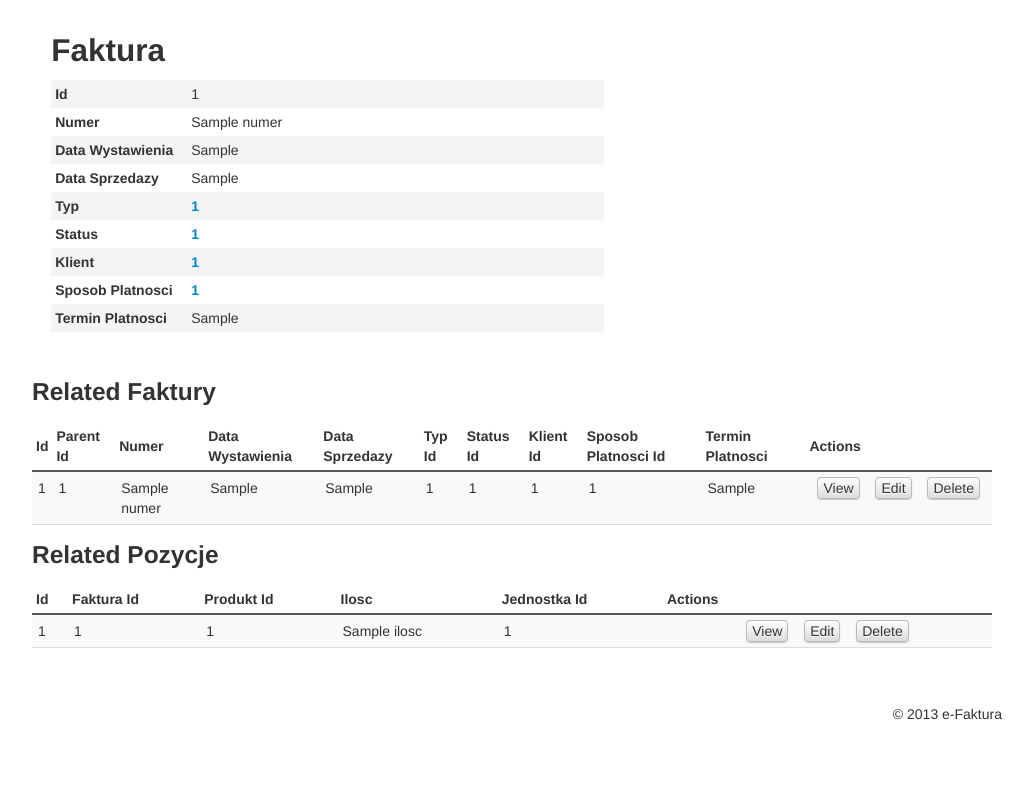
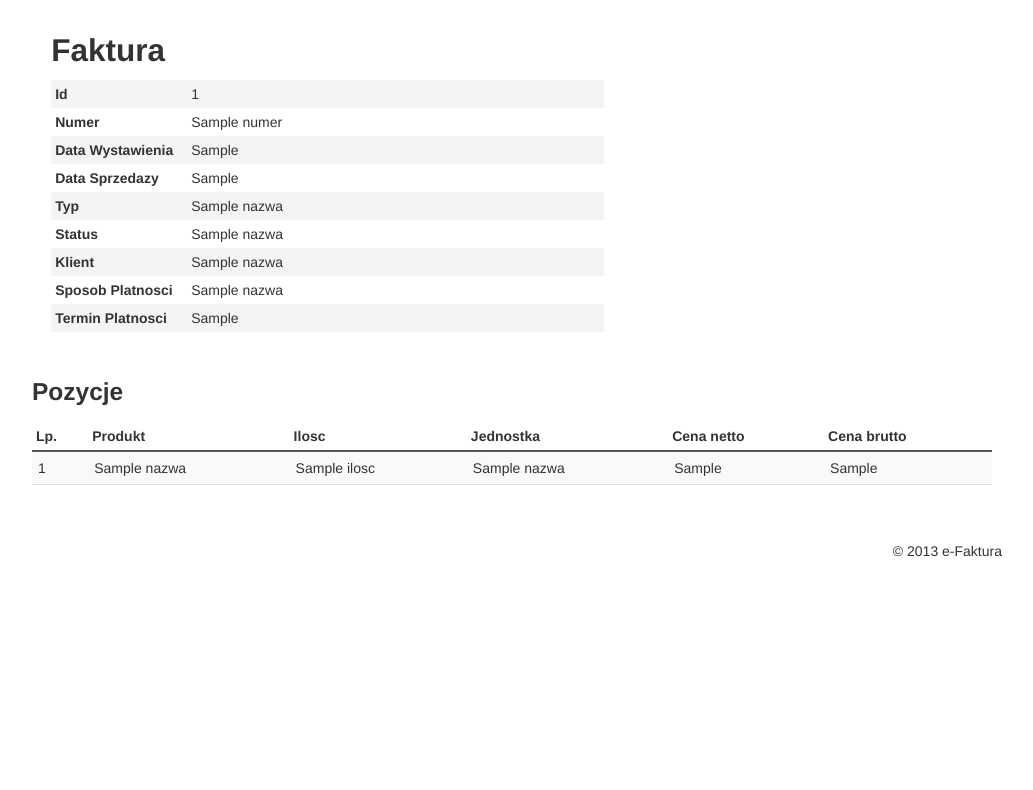
Before and after one commit to e-faktura/projekt, a CakePHP app: the page made by app/View/Faktury/view.ctp in a window 1280 px wide. Shown: the part 163-953 px from the top of the page, without its empty margins (128-1161 px from the left). After the commit the page ends 720 px from the top, so only its background shows below. Run offline with PHP 8.4 and a stand-in for CakePHP, Linux system fonts and the light colour scheme; the template is opened without the code that fills it: most values are stand-ins (such as "Sample title", 1, 10 or a date in 2020); data that the repository does not hold is empty; some libraries are stand-ins or nearby versions.

Commit message:
Wyświetlanie faktur
Dalsze prace przy wyświetlaniu faktur...

```diff
--- a/app/Controller/FakturyController.php
+++ b/app/Controller/FakturyController.php
@@ -28,7 +28,7 @@ class FakturyController extends AppController {
 		if (!$this->Faktura->exists($id)) {
 			throw new NotFoundException(__('Invalid faktura'));
 		}
-		$options = array('conditions' => array('Faktura.' . $this->Faktura->primaryKey => $id));
+		$options = array('conditions' => array('Faktura.' . $this->Faktura->primaryKey => $id), 'recursive' => 2);
 		$this->set('faktura', $this->Faktura->find('first', $options));
 	}
 
--- a/app/View/Faktury/view.ctp
+++ b/app/View/Faktury/view.ctp
@@ -23,22 +23,22 @@
 		</dd>
 		<dt><?php echo __('Typ'); ?></dt>
 		<dd>
-			<?php echo $this->Html->link($faktura['Typ']['id'], array('controller' => 'typy', 'action' => 'view', $faktura['Typ']['id'])); ?>
+			<?php echo h($faktura['Typ']['nazwa']); ?>
 			&nbsp;
 		</dd>
 		<dt><?php echo __('Status'); ?></dt>
 		<dd>
-			<?php echo $this->Html->link($faktura['Status']['id'], array('controller' => 'statusy', 'action' => 'view', $faktura['Status']['id'])); ?>
+			<?php echo h($faktura['Status']['nazwa']); ?>
 			&nbsp;
 		</dd>
 		<dt><?php echo __('Klient'); ?></dt>
 		<dd>
-			<?php echo $this->Html->link($faktura['Klient']['id'], array('controller' => 'klienci', 'action' => 'view', $faktura['Klient']['id'])); ?>
+			<?php echo h($faktura['Klient']['nazwa']); ?>
 			&nbsp;
 		</dd>
 		<dt><?php echo __('Sposob Platnosci'); ?></dt>
 		<dd>
-			<?php echo $this->Html->link($faktura['SposobPlatnosci']['id'], array('controller' => 'sposoby_platnosci', 'action' => 'view', $faktura['SposobPlatnosci']['id'])); ?>
+			<?php echo h($faktura['SposobPlatnosci']['nazwa']); ?>
 			&nbsp;
 		</dd>
 		<dt><?php echo __('Termin Platnosci'); ?></dt>
@@ -69,87 +69,32 @@
 		<li><?php echo $this->Html->link(__('New Pozycja'), array('controller' => 'pozycje', 'action' => 'add')); ?> </li>
 	</ul>
 </div>
+
 <div class="related">
-	<h3><?php echo __('Related Faktury'); ?></h3>
-	<?php if (!empty($faktura['ChildFaktura'])): ?>
+	<h3>Pozycje</h3>
+
+	<?php if (!empty($faktura['Pozycja'])): ?>
 	<table cellpadding = "0" cellspacing = "0">
 	<tr>
-		<th><?php echo __('Id'); ?></th>
-		<th><?php echo __('Parent Id'); ?></th>
-		<th><?php echo __('Numer'); ?></th>
-		<th><?php echo __('Data Wystawienia'); ?></th>
-		<th><?php echo __('Data Sprzedazy'); ?></th>
-		<th><?php echo __('Typ Id'); ?></th>
-		<th><?php echo __('Status Id'); ?></th>
-		<th><?php echo __('Klient Id'); ?></th>
-		<th><?php echo __('Sposob Platnosci Id'); ?></th>
-		<th><?php echo __('Termin Platnosci'); ?></th>
-		<th class="actions"><?php echo __('Actions'); ?></th>
+		<th>Lp.</th>
+		<th>Produkt</th>
+		<th>Ilosc</th>
+		<th>Jednostka</th>
+		<th>Cena netto</th>
+		<th>Cena brutto</th>
 	</tr>
 	<?php
-		$i = 0;
-		foreach ($faktura['ChildFaktura'] as $childFaktura): ?>
+		$i = 1;
+		foreach ($faktura['Pozycja'] as $pozycja): ?>
 		<tr>
-			<td><?php echo $childFaktura['id']; ?></td>
-			<td><?php echo $childFaktura['parent_id']; ?></td>
-			<td><?php echo $childFaktura['numer']; ?></td>
-			<td><?php echo $childFaktura['data_wystawienia']; ?></td>
-			<td><?php echo $childFaktura['data_sprzedazy']; ?></td>
-			<td><?php echo $childFaktura['typ_id']; ?></td>
-			<td><?php echo $childFaktura['status_id']; ?></td>
-			<td><?php echo $childFaktura['klient_id']; ?></td>
-			<td><?php echo $childFaktura['sposob_platnosci_id']; ?></td>
-			<td><?php echo $childFaktura['termin_platnosci']; ?></td>
-			<td class="actions">
-				<?php echo $this->Html->link(__('View'), array('controller' => 'faktury', 'action' => 'view', $childFaktura['id'])); ?>
-				<?php echo $this->Html->link(__('Edit'), array('controller' => 'faktury', 'action' => 'edit', $childFaktura['id'])); ?>
-				<?php echo $this->Form->postLink(__('Delete'), array('controller' => 'faktury', 'action' => 'delete', $childFaktura['id']), null, __('Are you sure you want to delete # %s?', $childFaktura['id'])); ?>
-			</td>
+			<td><?php echo $i++; ?></td>
+			<td><?php echo $pozycja['Produkt']['nazwa']; ?></td>
+			<td><?php echo $pozycja['ilosc']; ?></td>
+			<td><?php echo $pozycja['Jednostka']['nazwa']; ?></td>
+			<td><?php echo $pozycja['Produkt']['cena_netto'] ?></td>
+			<td><?php echo $pozycja['Produkt']['cena_brutto'] ?></td>
 		</tr>
 	<?php endforeach; ?>
 	</table>
 <?php endif; ?>
-
-	<div class="actions">
-		<ul>
-			<li><?php echo $this->Html->link(__('New Child Faktura'), array('controller' => 'faktury', 'action' => 'add')); ?> </li>
-		</ul>
-	</div>
 </div>
-<div class="related">
-	<h3><?php echo __('Related Pozycje'); ?></h3>
-	<?php if (!empty($faktura['Pozycja'])): ?>
-	<table cellpadding = "0" cellspacing = "0">
-	<tr>
-		<th><?php echo __('Id'); ?></th>
-		<th><?php echo __('Faktura Id'); ?></th>
-		<th><?php echo __('Produkt Id'); ?></th>
-		<th><?php echo __('Ilosc'); ?></th>
-		<th><?php echo __('Jednostka Id'); ?></th>
-		<th class="actions"><?php echo __('Actions'); ?></th>
-	</tr>
-	<?php
-		$i = 0;
-		foreach ($faktura['Pozycja'] as $pozycja): ?>
-		<tr>
-			<td><?php echo $pozycja['id']; ?></td>
-			<td><?php echo $pozycja['faktura_id']; ?></td>
-			<td><?php echo $pozycja['produkt_id']; ?></td>
-			<td><?php echo $pozycja['ilosc']; ?></td>
-			<td><?php echo $pozycja['jednostka_id']; ?></td>
-			<td class="actions">
-				<?php echo $this->Html->link(__('View'), array('controller' => 'pozycje', 'action' => 'view', $pozycja['id'])); ?>
-				<?php echo $this->Html->link(__('Edit'), array('controller' => 'pozycje', 'action' => 'edit', $pozycja['id'])); ?>
-				<?php echo $this->Form->postLink(__('Delete'), array('controller' => 'pozycje', 'action' => 'delete', $pozycja['id']), null, __('Are you sure you want to delete # %s?', $pozycja['id'])); ?>
-			</td>
-		</tr>
-	<?php endforeach; ?>
-	</table>
-<?php endif; ?>
-
-	<div class="actions">
-		<ul>
-			<li><?php echo $this->Html->link(__('New Pozycja'), array('controller' => 'pozycje', 'action' => 'add')); ?> </li>
-		</ul>
-	</div>
-</div>
```
Also changed, not shown: app/View/Faktury/add.ctp (+9 -9 lines), app/View/Faktury/index.ctp (+7 -12 lines).
